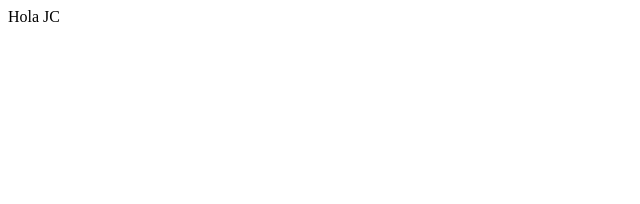
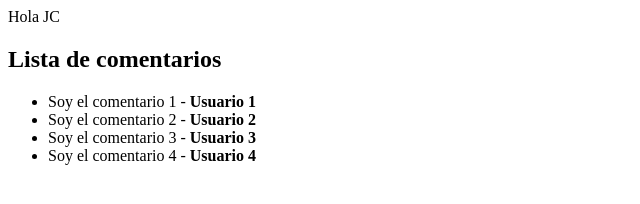
Before and after one commit to jserrape/Empezando-con-Angular, a plain HTML site: page 2 Hola controller/index.html in a window 1280 px wide. Shown: the whole page, without its empty margins (0-640 px from the left). Drawn offline with nearby package versions, Linux system fonts and the light colour scheme.

Commit message:
Probando ng-repeat

```diff
--- a/2 Hola controller/controller.js
+++ b/2 Hola controller/controller.js
@@ -1,4 +1,22 @@
 var app = angular.module("MyFirstApp",[])
 app.controller("FirstController", function($scope){
   $scope.nombre = "JC";
+  $scope.comentarios=[
+    {
+      comentario: "Soy el comentario 1",
+      usuario: "Usuario 1"
+    },
+    {
+      comentario: "Soy el comentario 2",
+      usuario: "Usuario 2"
+    },
+    {
+      comentario: "Soy el comentario 3",
+      usuario: "Usuario 3"
+    },
+    {
+      comentario: "Soy el comentario 4",
+      usuario: "Usuario 4"
+    }
+  ];
 });
--- a/2 Hola controller/index.html
+++ b/2 Hola controller/index.html
@@ -8,5 +8,11 @@
   </head>
   <body ng-controller="FirstController">
     {{"Hola " + nombre}}
+    <h2>Lista de comentarios</h2>
+    <ul>
+      <li ng-repeat="comentario in comentarios">
+        {{comentario.comentario}} - <strong>{{comentario.usuario}}</strong>
+      </li>
+    </ul>
   </body>
 </html>
```
